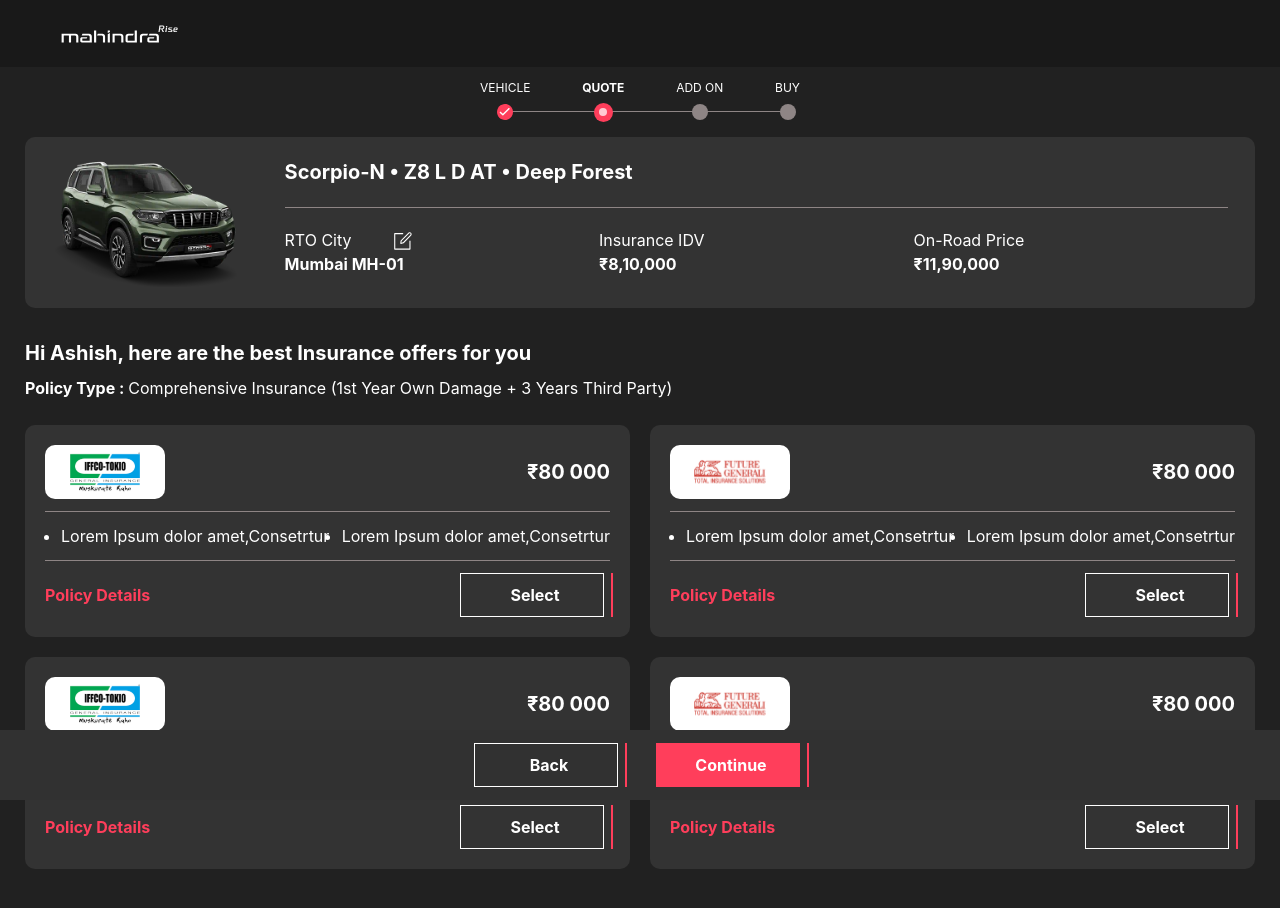
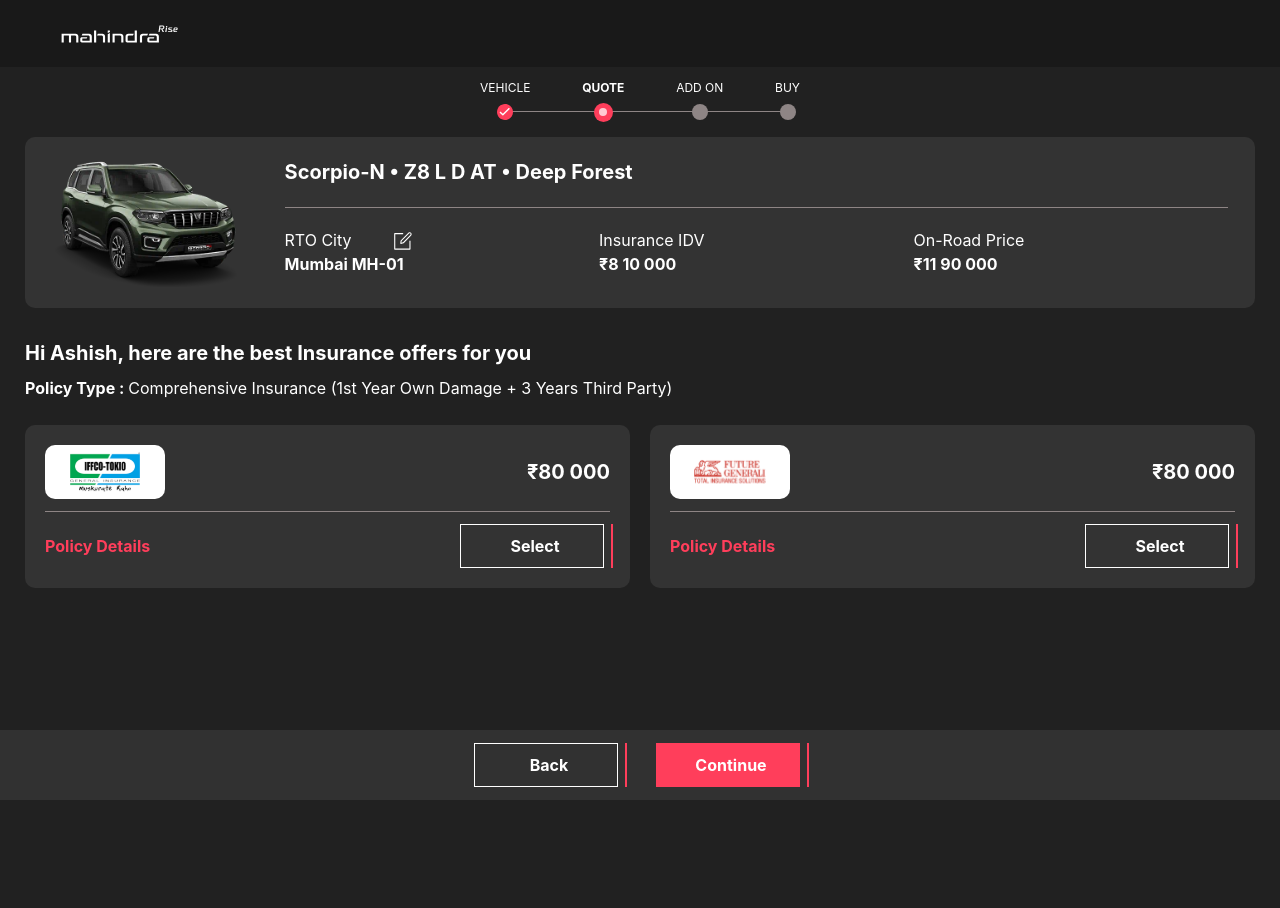
Before and after one commit to nilesh01011/scorpio-n, a React (Create React App) app: page /own-online/finance/product-list in a window 1280 px wide. Shown: the top 908 px of the page. After the commit the page ends 800 px from the top, so only its background shows below. Built offline with nearby package versions, Linux system fonts and the light colour scheme.

Commit message:
text changes and updates

```diff
--- a/src/components/AddToCart.js
+++ b/src/components/AddToCart.js
@@ -269,7 +269,7 @@ function AddToCart({ successfull, getSuccessfull }) {
                                         {
                                             showContents === false &&
                                             <div className='w-full mt-[12px]'>
-                                                <p className='sm:text-[12px] text-[10px]'>The waiting period for your selected variant is 4-6 weeks <span className='underline cursor-pointer'>Read More</span></p>
+                                                <p className='sm:text-[12px] text-[10px]'>The waiting period for your selected variant is 8-12 weeks <span className='underline cursor-pointer'>Read More</span></p>
                                             </div>
                                         }
 
@@ -333,7 +333,7 @@ function AddToCart({ successfull, getSuccessfull }) {
                                                 {/* disclaimer */}
 
                                                 <div className='w-full mt-[12px]'>
-                                                    <p className='sm:text-[12px] text-[10px]'>The waiting period for your selected variant is 4-6 weeks Read More</p>
+                                                    <p className='sm:text-[12px] text-[10px]'>The waiting period for your selected variant is 8-12 weeks <spsn className="underline">Read More</spsn></p>
                                                 </div>
                                             </div>
                                         </div>
--- a/src/components/ProductDetails.js
+++ b/src/components/ProductDetails.js
@@ -95,9 +95,9 @@ function ProductDetails() {
                         </div>
 
                         {/* disclaimers */}
-                        <span className={`underline text-[12px] cursor-pointer md:block hidden`}>
+                        {/* <span className={`underline text-[12px] cursor-pointer md:block hidden`}>
                             *See Disclaimers
-                        </span>
+                        </span> */}
                     </div>
                     {/* right side select configurations */}
                     {/* h-[360px] */}
--- a/src/pages/Home.js
+++ b/src/pages/Home.js
@@ -42,6 +42,12 @@ function Home() {
                             <ProductDetails />
                         </div>
                     </div>
+
+                    <div className="1x1:w-[35%] mt-[25px] mb-[15px] 1x1:fixed 1x1:bottom-[70px] md:block hidden">
+                        <span className={`underline text-[12px] cursor-pointer`}>
+                            *See Disclaimers
+                        </span>
+                    </div>
                 </div>
 
                 {/* footer */}
--- a/src/pages/insurance/InsuranceQuote.js
+++ b/src/pages/insurance/InsuranceQuote.js
@@ -11,29 +11,15 @@ function InsuranceQuote({ setWidth }) {
             id: 1,
             imgsrc: '/insurance.svg',
             price: '₹80 000',
-            textOne: 'Lorem Ipsum dolor amet,Consetrtur',
-            textTwo: 'Lorem Ipsum dolor amet,Consetrtur',
+            // textOne: 'Lorem Ipsum dolor amet,Consetrtur',
+            // textTwo: 'Lorem Ipsum dolor amet,Consetrtur',
         },
         {
             id: 2,
             imgsrc: '/insurance2.svg',
             price: '₹80 000',
-            textOne: 'Lorem Ipsum dolor amet,Consetrtur',
-            textTwo: 'Lorem Ipsum dolor amet,Consetrtur',
-        },
-        {
-            id: 3,
-            imgsrc: '/insurance.svg',
-            price: '₹80 000',
-            textOne: 'Lorem Ipsum dolor amet,Consetrtur',
-            textTwo: 'Lorem Ipsum dolor amet,Consetrtur',
-        },
-        {
-            id: 4,
-            imgsrc: '/insurance2.svg',
-            price: '₹80 000',
-            textOne: 'Lorem Ipsum dolor amet,Consetrtur',
-            textTwo: 'Lorem Ipsum dolor amet,Consetrtur',
+            // textOne: 'Lorem Ipsum dolor amet,Consetrtur',
+            // textTwo: 'Lorem Ipsum dolor amet,Consetrtur',
         }
     ];
 
@@ -98,7 +84,7 @@ function InsuranceQuote({ setWidth }) {
                                                     <span className='lg:text-[16px] text-[14px]'>Insurance IDV</span>
                                                 </div>
                                                 <span className='font-[700] lg:text-[16px] text-[14px]'>
-                                                    ₹8,10,000
+                                                    ₹8 10 000
                                                 </span>
                                             </div>
 
@@ -107,7 +93,7 @@ function InsuranceQuote({ setWidth }) {
                                                     <span className='lg:text-[16px] text-[14px]'>On-Road Price</span>
                                                 </div>
                                                 <span className='font-[700] lg:text-[16px] text-[14px]'>
-                                                    ₹11,90,000
+                                                    ₹11 90 000
                                                 </span>
                                             </div>
                                         </div>
@@ -176,18 +162,25 @@ function InsuranceQuote({ setWidth }) {
                             <div className='mt-[30px]'>
                                 <h4 className='text-[20px] font-[700] mb-[8px]'>Hi Ashish, here are the best Insurance offers for you</h4>
                                 <div className='flex items-center'>
-                                    <h5 className='flex items-center gap-[4px]'>
+                                    {/* <h5 className='md:flex hidden items-center gap-[4px]'>
                                         <span className='font-[700]'>
                                             Policy Type :
                                         </span>
                                         <span className='font-[400]'>
                                             Comprehensive Insurance  (1st Year Own Damage + 3 Years Third Party)
                                         </span>
+                                    </h5> */}
+
+                                    <h5 className='font-[700]'>
+                                        Policy Type :
+                                        <span className='font-[400] ml-[4px]'>
+                                            Comprehensive Insurance  (1st Year Own Damage + 3 Years Third Party)
+                                        </span>
                                     </h5>
                                 </div>
                             </div>
 
-                            <div id="overFlowNone" className='w-full h-full grid md:grid-cols-2 md:grid-rows-2 gap-[20px] mt-[25px] overflow-scroll mb-[90px]'>
+                            <div id="overFlowNone" className='w-full h-full grid md:grid-cols-2 md:grid-rows-1 gap-[20px] mt-[25px] overflow-scroll mb-[90px]'>
                                 {
                                     insuranceList.map((ele) => {
                                         const { id, imgsrc, price, textOne, textTwo } = ele;
@@ -207,12 +200,16 @@ function InsuranceQuote({ setWidth }) {
                                                     </div>
                                                 </div>
                                                 {/* middle */}
+                                                {
+                                                    textOne && textTwo && (
                                                         <div className='py-[12px]'>
                                                             <ul className='w-full list-disc pl-[16px] flex items-center justify-between'>
                                                                 <li>{textOne}</li>
                                                                 <li>{textTwo}</li>
                                                             </ul>
                                                         </div>
+                                                    )
+                                                }
                                                 {/* bottom */}
                                                 <div className='w-full flex items-center justify-between pt-[12px]'>
                                                     {/* polices */}
```
Lines whose indentation alone changed are shown as unchanged.
